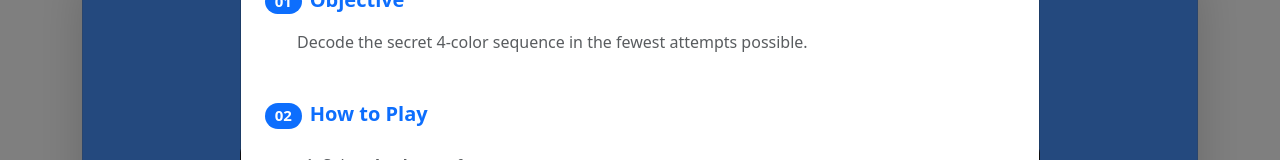
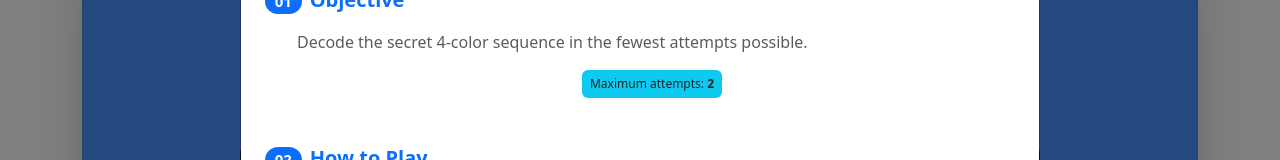
Before and after one commit to sebast825/Idempotent-Serverless-Architecture, a Next.js app: page / in a window 1280 px wide. Both pictures are taken after a click on the button "How It Works". Shown: the part 142-302 px from the top of the page. Built offline with nearby package versions, Linux system fonts and the light colour scheme; no server answers.

Commit message:
feat max attempts in rules

```diff
--- a/components/gameRules.tsx
+++ b/components/gameRules.tsx
@@ -1,5 +1,6 @@
 "use client";
 
+import { MAX_ATTEMPTS } from "@/lib/game/config";
 import { FEEDBACK_TO_EMOJI } from "@/lib/game/types";
 import React from "react";
 import { Card, Container, Row, Col, ListGroup, Badge } from "react-bootstrap";
@@ -27,6 +28,11 @@ export const GameRules = () => {
           <p className="text-muted ms-4 ps-2">
             Decode the secret 4-color sequence in the fewest attempts possible.
           </p>
+          <div className="ms-4 text-center">
+            <Badge bg="info" className="text-dark fw-normal p-2">
+              Maximum attempts: <strong>{MAX_ATTEMPTS}</strong>
+            </Badge>
+          </div>
         </section>
 
         {/* How to Play */}
@@ -110,7 +116,8 @@ export const GameRules = () => {
                 Resulting Clues
               </p>
               <div className="fs-3 mb-3">
-                {FEEDBACK_TO_EMOJI.COLOR_ONLY}{" "}{FEEDBACK_TO_EMOJI.MATCH}{" "}{FEEDBACK_TO_EMOJI.COLOR_ONLY}
+                {FEEDBACK_TO_EMOJI.COLOR_ONLY} {FEEDBACK_TO_EMOJI.MATCH}{" "}
+                {FEEDBACK_TO_EMOJI.COLOR_ONLY}
               </div>
               <div className="text-start mx-auto" style={{ maxWidth: "400px" }}>
                 <p className="small mb-1">
@@ -121,8 +128,7 @@ export const GameRules = () => {
                 </p>
                 <p className="small mb-0">
                   <strong className="text-dark">
-
-                    {FEEDBACK_TO_EMOJI.COLOR_ONLY}   {" "}
+                    {FEEDBACK_TO_EMOJI.COLOR_ONLY}{" "}
                     {FEEDBACK_TO_EMOJI.COLOR_ONLY}
                   </strong>
                   : Green & Blue are correct colors but misplaced.
```
